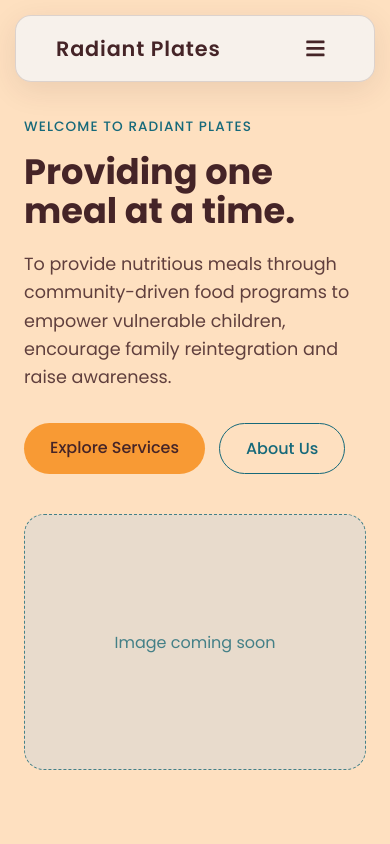
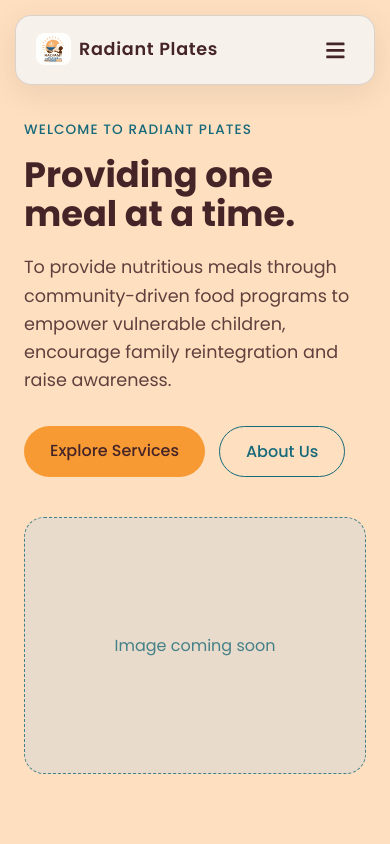
Before and after one commit to MylesMureithi/radiant-plates, a React (Vite) app: page / in a window 390 px wide. Shown: the top 844 px of the page. Built offline with nearby package versions, Linux system fonts and the light colour scheme.

Commit message:
Add logo to navbar next to the name

```diff
--- a/src/components/Navbar/Navbar.css
+++ b/src/components/Navbar/Navbar.css
@@ -31,6 +31,44 @@
     font-size: 1.3em;
     font-weight: 600;
     letter-spacing: 0.04em;
+}
+
+/* Logo + name */
+.brand {
+    display: inline-flex;
+    align-items: center;
+    gap: 10px;
+}
+
+.nav-logo {
+    display: block;
+    flex-shrink: 0;
+    height: 40px;
+    width: auto;
+}
+
+.brand-name {
+    white-space: nowrap;
+}
+
+@media (max-width: 900px) {
+    .navbody {
+        padding: 12px 20px;
+    }
+}
+
+@media (max-width: 420px) {
+    .brand {
+        gap: 8px;
+    }
+
+    .nav-logo {
+        height: 32px;
+    }
+
+    .left h2 {
+        font-size: 1.1em;
+    }
 }
 
 /* All navbar links */
--- a/src/components/Navbar/Navbar.jsx
+++ b/src/components/Navbar/Navbar.jsx
@@ -1,6 +1,8 @@
+import logo from "../../assets/svg-logo.svg";
+
 import { useState, useEffect } from "react";
 import { FaBars, FaTimes } from "react-icons/fa";
-import './Navbar.css'
+import "./Navbar.css";
 
 function Navbar() {
   const [open, setOpen] = useState(false);
@@ -18,11 +20,14 @@ function Navbar() {
     return () => document.removeEventListener("keydown", handleKeyDown);
   }, [open]);
 
-    return(
+  return (
     <div className="navbody">
       <div className="left">
         <h2>
-                    <a href="#" onClick={closeMenu}>Radiant Plates</a>
+          <a href="#" className="brand" onClick={closeMenu}>
+            <img src={logo} alt="" className="nav-logo" />
+            <span className="brand-name">Radiant Plates</span>
+          </a>
         </h2>
       </div>
 
```
Also changed, not shown: src/assets/svg-logo.svg (added). Lines whose indentation alone changed are shown as unchanged.
